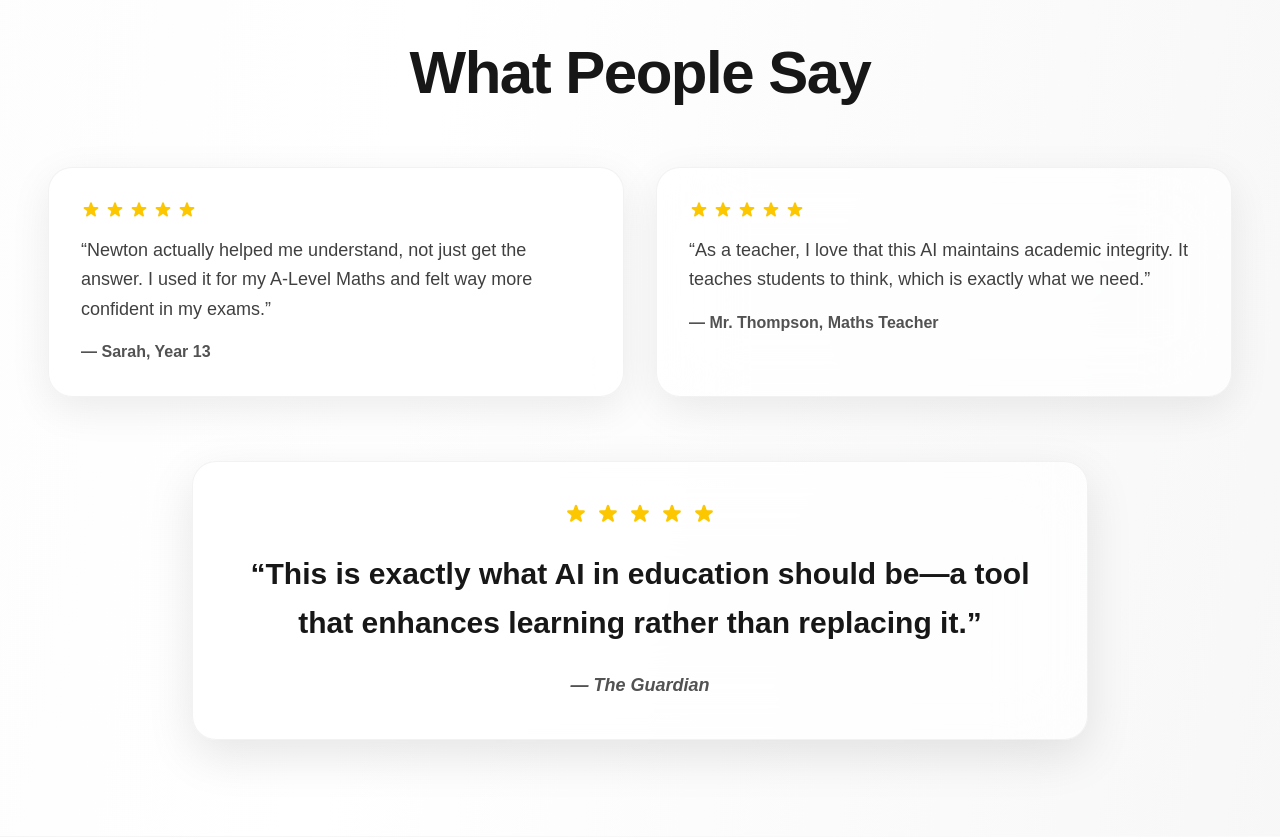
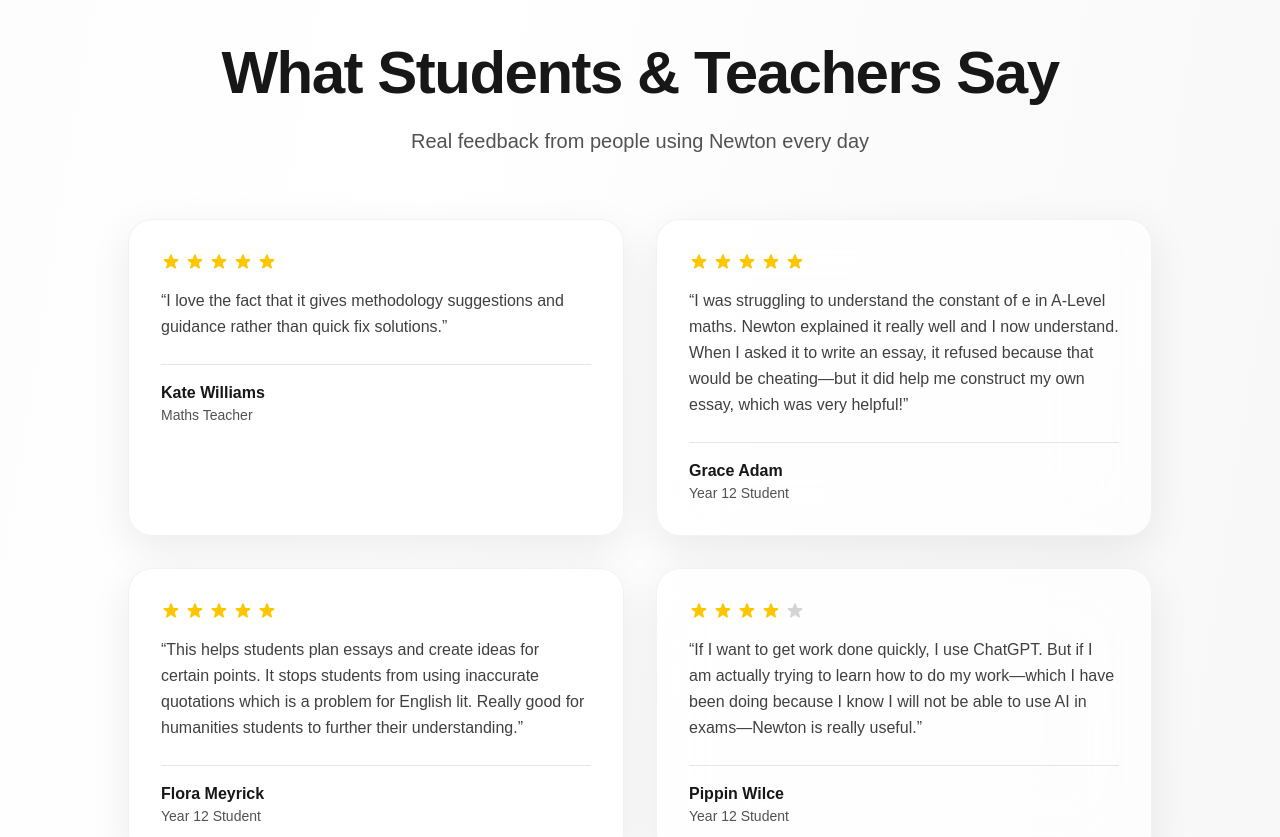
Before and after one commit to eliotjsantos-stack/newton.ai, a Next.js app: page / in a window 1280 px wide. Shown: the part 5120-5957 px from the top of the page. Built offline with nearby package versions, Linux system fonts and the light colour scheme.

Commit message:
Cleaner testimonials with correct year groups

```diff
--- a/app/page.js
+++ b/app/page.js
@@ -628,65 +628,68 @@
         <div className="max-w-7xl mx-auto">
           <div className="text-center mb-16">
             <h2 className="text-5xl sm:text-6xl font-extrabold text-neutral-900 mb-6 tracking-tight">
-              What People Say
+              What Students & Teachers Say
             </h2>
+            <p className="text-xl text-neutral-600 max-w-2xl mx-auto font-medium">
+              Real feedback from people using Newton every day
+            </p>
           </div>
 
-          <div className="grid md:grid-cols-2 gap-8 mb-16">
+          <div className="grid md:grid-cols-2 gap-8 max-w-5xl mx-auto">
             {[
               {
-                quote: "Newton actually helped me understand, not just get the answer. I used it for my A-Level Maths and felt way more confident in my exams.",
-                author: "Sarah, Year 13",
+                quote: "I love the fact that it gives methodology suggestions and guidance rather than quick fix solutions.",
+                author: "Kate Williams",
+                role: "Maths Teacher",
                 rating: 5
               },
               {
-                quote: "As a teacher, I love that this AI maintains academic integrity. It teaches students to think, which is exactly what we need.",
-                author: "Mr. Thompson, Maths Teacher",
+                quote: "I was struggling to understand the constant of e in A-Level maths. Newton explained it really well and I now understand. When I asked it to write an essay, it refused because that would be cheating—but it did help me construct my own essay, which was very helpful!",
+                author: "Grace Adam",
+                role: "Year 12 Student",
                 rating: 5
+              },
+              {
+                quote: "This helps students plan essays and create ideas for certain points. It stops students from using inaccurate quotations which is a problem for English lit. Really good for humanities students to further their understanding.",
+                author: "Flora Meyrick",
+                role: "Year 12 Student",
+                rating: 5
+              },
+              {
+                quote: "If I want to get work done quickly, I use ChatGPT. But if I am actually trying to learn how to do my work—which I have been doing because I know I will not be able to use AI in exams—Newton is really useful.",
+                author: "Pippin Wilce",
+                role: "Year 12 Student",
+                rating: 4
               }
             ].map((testimonial, i) => (
               <div
                 key={i}
-                className="p-8 bg-white/70 backdrop-blur-2xl border border-neutral-200/50 rounded-3xl shadow-xl"
+                className="p-8 bg-white/70 backdrop-blur-2xl border border-neutral-200/50 rounded-3xl shadow-xl hover:shadow-2xl transition-all duration-300"
                 style={{
                   boxShadow: '0 12px 40px rgba(0, 0, 0, 0.08)'
                 }}
               >
                 <div className="flex gap-1 mb-4">
-                  {[...Array(testimonial.rating)].map((_, i) => (
-                    <svg key={i} className="w-5 h-5 text-yellow-400" fill="currentColor" viewBox="0 0 20 20">
+                  {[...Array(5)].map((_, starIndex) => (
+                    <svg
+                      key={starIndex}
+                      className={`w-5 h-5 ${starIndex < testimonial.rating ? 'text-yellow-400' : 'text-neutral-300'}`}
+                      fill="currentColor"
+                      viewBox="0 0 20 20"
+                    >
                       <path d="M9.049 2.927c.3-.921 1.603-.921 1.902 0l1.07 3.292a1 1 0 00.95.69h3.462c.969 0 1.371 1.24.588 1.81l-2.8 2.034a1 1 0 00-.364 1.118l1.07 3.292c.3.921-.755 1.688-1.54 1.118l-2.8-2.034a1 1 0 00-1.175 0l-2.8 2.034c-.784.57-1.838-.197-1.539-1.118l1.07-3.292a1 1 0 00-.364-1.118L2.98 8.72c-.783-.57-.38-1.81.588-1.81h3.461a1 1 0 00.951-.69l1.07-3.292z" />
                     </svg>
                   ))}
                 </div>
-                <p className="text-lg text-neutral-700 font-medium leading-relaxed mb-4">
+                <p className="text-base text-neutral-700 font-medium leading-relaxed mb-6">
                   &ldquo;{testimonial.quote}&rdquo;
                 </p>
-                <p className="text-neutral-600 font-semibold">— {testimonial.author}</p>
+                <div className="border-t border-neutral-200 pt-4">
+                  <p className="font-bold text-neutral-900">{testimonial.author}</p>
+                  <p className="text-sm text-neutral-600 font-medium">{testimonial.role}</p>
+                </div>
               </div>
             ))}
-          </div>
-
-          {/* Featured Press */}
-          <div
-            className="p-10 bg-white/70 backdrop-blur-2xl border border-neutral-200/50 rounded-3xl shadow-2xl max-w-4xl mx-auto"
-            style={{
-              boxShadow: '0 16px 48px rgba(0, 0, 0, 0.1)'
-            }}
-          >
-            <div className="flex items-center justify-center gap-2 mb-6">
-              {[...Array(5)].map((_, i) => (
-                <svg key={i} className="w-6 h-6 text-yellow-400" fill="currentColor" viewBox="0 0 20 20">
-                  <path d="M9.049 2.927c.3-.921 1.603-.921 1.902 0l1.07 3.292a1 1 0 00.95.69h3.462c.969 0 1.371 1.24.588 1.81l-2.8 2.034a1 1 0 00-.364 1.118l1.07 3.292c.3.921-.755 1.688-1.54 1.118l-2.8-2.034a1 1 0 00-1.175 0l-2.8 2.034c-.784.57-1.838-.197-1.539-1.118l1.07-3.292a1 1 0 00-.364-1.118L2.98 8.72c-.783-.57-.38-1.81.588-1.81h3.461a1 1 0 00.951-.69l1.07-3.292z" />
-                </svg>
-              ))}
-            </div>
-            <blockquote className="text-2xl sm:text-3xl font-bold text-neutral-900 mb-6 leading-relaxed text-center">
-              &ldquo;This is exactly what AI in education should be—a tool that enhances learning rather than replacing it.&rdquo;
-            </blockquote>
-            <cite className="text-lg font-semibold text-neutral-600 text-center block">
-              — The Guardian
-            </cite>
           </div>
         </div>
       </section>
```
